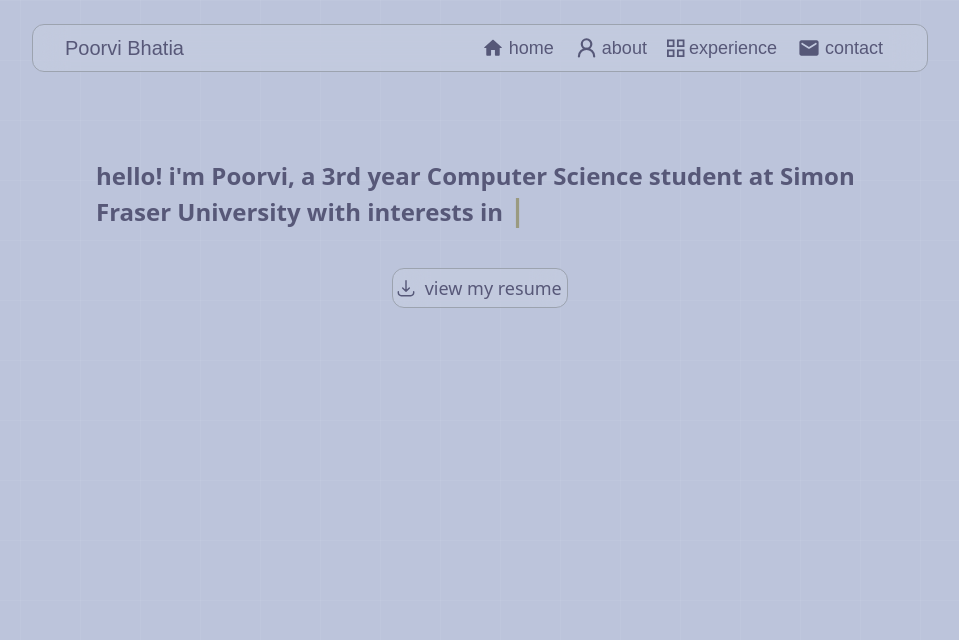
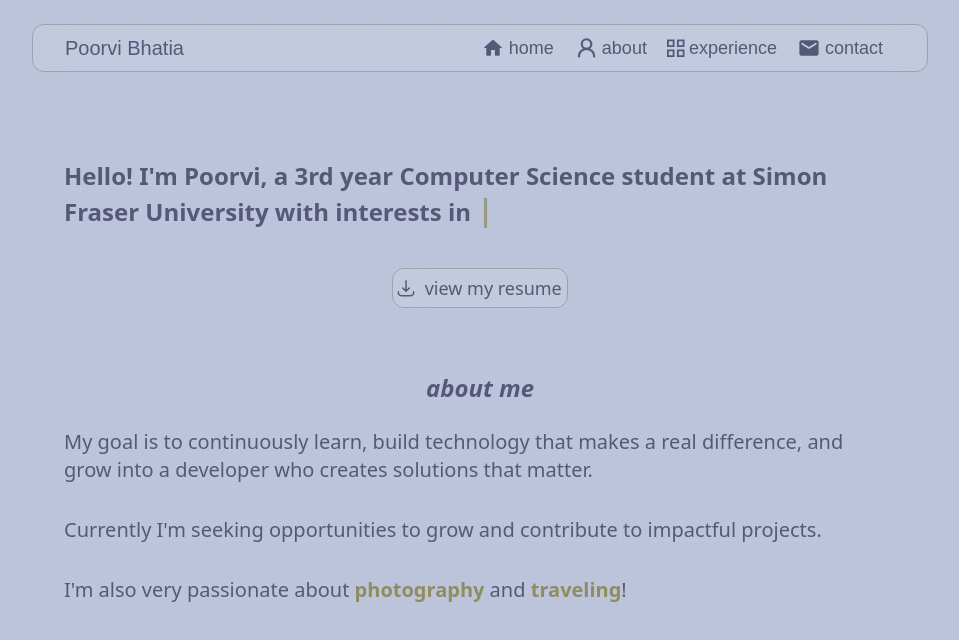
Before and after one commit to notpoorvi/portfolio, a React (Vite) app: page / in a window 1280 px wide. Shown: the top 640 px of the page, without its empty margins (160-1119 px from the left). Built offline with nearby package versions, Linux system fonts and the light colour scheme; a web font is replaced by a local one.

Commit message:
add about section

```diff
--- a/src/App.jsx
+++ b/src/App.jsx
@@ -1,6 +1,7 @@
 import Navbar from "./components/Navbar";
 import Header from "./components/Header";
 import ResumeButton from "./components/ResumeButton";
+import AboutSection from "./components/AboutSection";
 
 function App() {
   return (
@@ -11,6 +12,7 @@
         <Navbar />
         <Header />
         <ResumeButton />
+        <AboutSection />
       </div>
     </>
   );
--- /dev/null
+++ b/src/components/AboutSection.jsx
@@ -0,0 +1,32 @@
+import React from "react";
+
+const AboutSection = () => {
+  return (
+    <div>
+      <p
+        className="font-extrabold text-[#575878] text-2xl text-center mt-16 italic"
+        id="about"
+      >
+        about me
+      </p>
+      <div className="flex flex-col items-center text-[#575878] text-xl mt-6">
+        <p className="text-left w-[65%]">
+          My goal is to continuously learn, build technology that makes a real
+          difference, and grow into a developer who creates solutions that
+          matter.
+        </p>
+        <p className="text-left mt-8 w-[65%]">
+          Currently I'm seeking opportunities to grow and contribute to
+          impactful projects.
+        </p>
+        <p className="text-left mt-8 w-[65%]">
+          I'm also very passionate about{" "}
+          <strong className="text-[#8f8c60]">photography</strong> and{" "}
+          <strong className="text-[#8f8c60]">traveling</strong>!
+        </p>
+      </div>
+    </div>
+  );
+};
+
+export default AboutSection;
--- a/src/components/Header.jsx
+++ b/src/components/Header.jsx
@@ -6,7 +6,7 @@
   const [isTyping, setIsTyping] = useState(true);
   const [charIndex, setCharIndex] = useState(0);
 
-  const words = ["software development", "data science", "machine learning"];
+  const words = ["software development.", "data science.", "machine learning."];
   const typingSpeed = 100;
   const backspaceSpeed = 50;
   const pauseTime = 2000;
@@ -46,8 +46,11 @@
   }, [charIndex, currentWordIndex, isTyping]);
 
   return (
-    <div className="text-[#575878] text-2xl w-[60%] mt-40 mx-auto font-bold">
-      hello! i'm Poorvi, a 3rd year Computer Science student at Simon Fraser
+    <div
+      className="text-[#575878] text-2xl w-[65%] mt-40 mx-auto font-bold"
+      id="home"
+    >
+      Hello! I'm Poorvi, a 3rd year Computer Science student at Simon Fraser
       University with interests in{" "}
       <span className="text-[#8f8c60] font-extrabold">
         {displayText}
--- a/src/index.css
+++ b/src/index.css
@@ -17,3 +17,7 @@
   -webkit-font-smoothing: antialiased;
   -moz-osx-font-smoothing: grayscale;
 }
+
+html {
+  scroll-behavior: smooth;
+}
```
